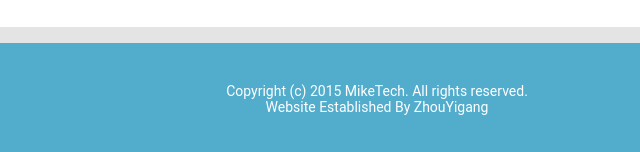
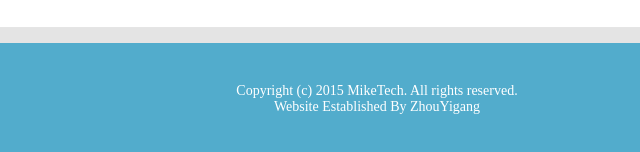
Before and after one commit to wubinstark/love, a plain HTML site: page diary_01.html in a window 1280 px wide. Shown: the part 1938-2090 px from the top of the page, 263-903 px from the left. Drawn offline with Linux system fonts and the light colour scheme.

Commit message:
font-famliy

```diff
--- a/diary_01.html
+++ b/diary_01.html
@@ -38,7 +38,7 @@
 		.outsitelink{text-decoration: none;transition: all 0.125s linear 0s;}
 		.outsitelink:hover{color: #6bc5d2;}
 
-		.footblock{font-family: "Roboto";background-color: #52ACCC;}
+		.footblock{font-family: "Roboto-Light";background-color: #52ACCC;}
 		.footcontent{font-size:14px;color: #ffffff;font-size: 14px;text-align: center;display: block;padding: 40px 0 40px 0;}
 
 	</style>
```
Also changed, not shown: index.html (+1 -1 lines).
